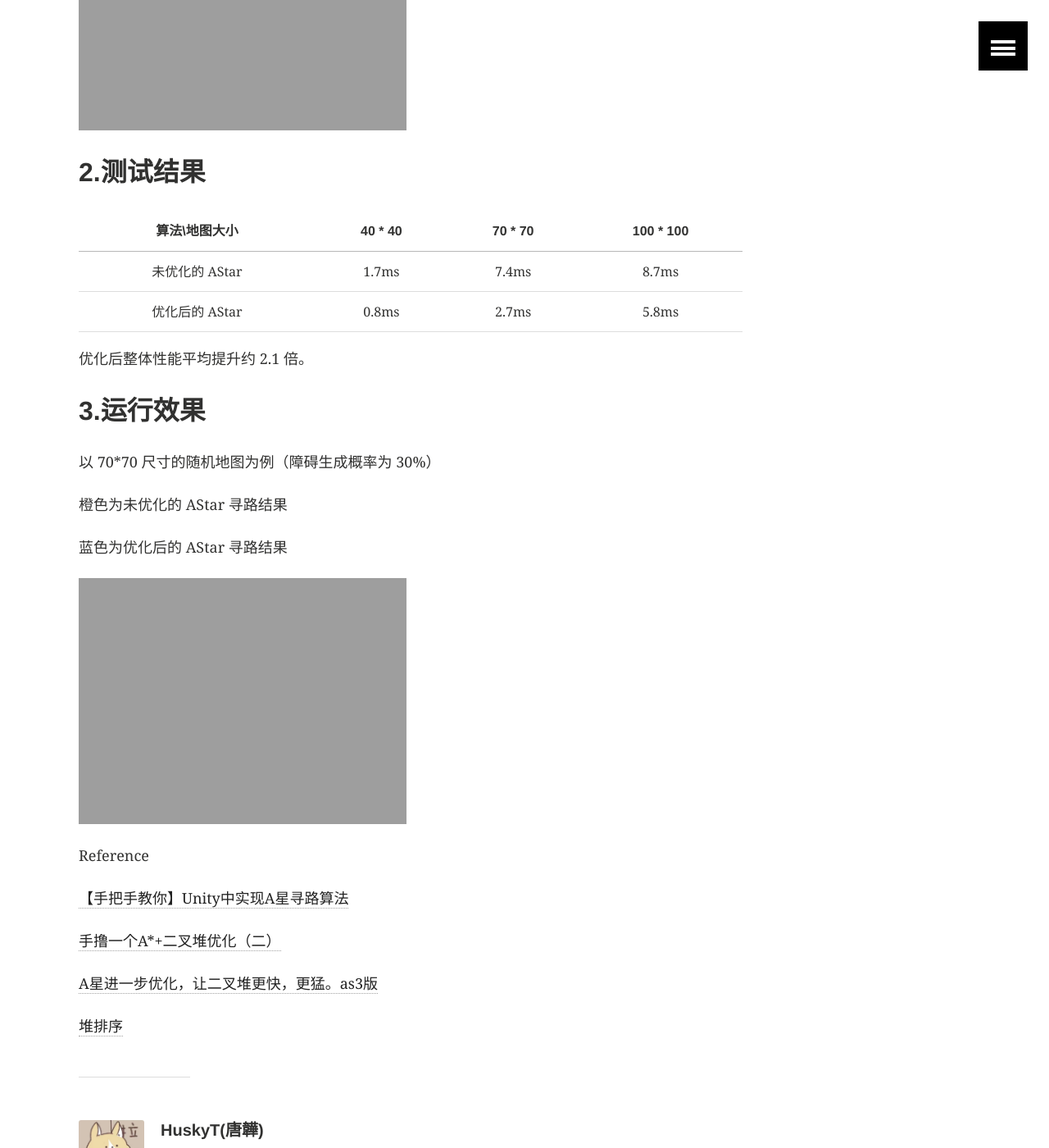
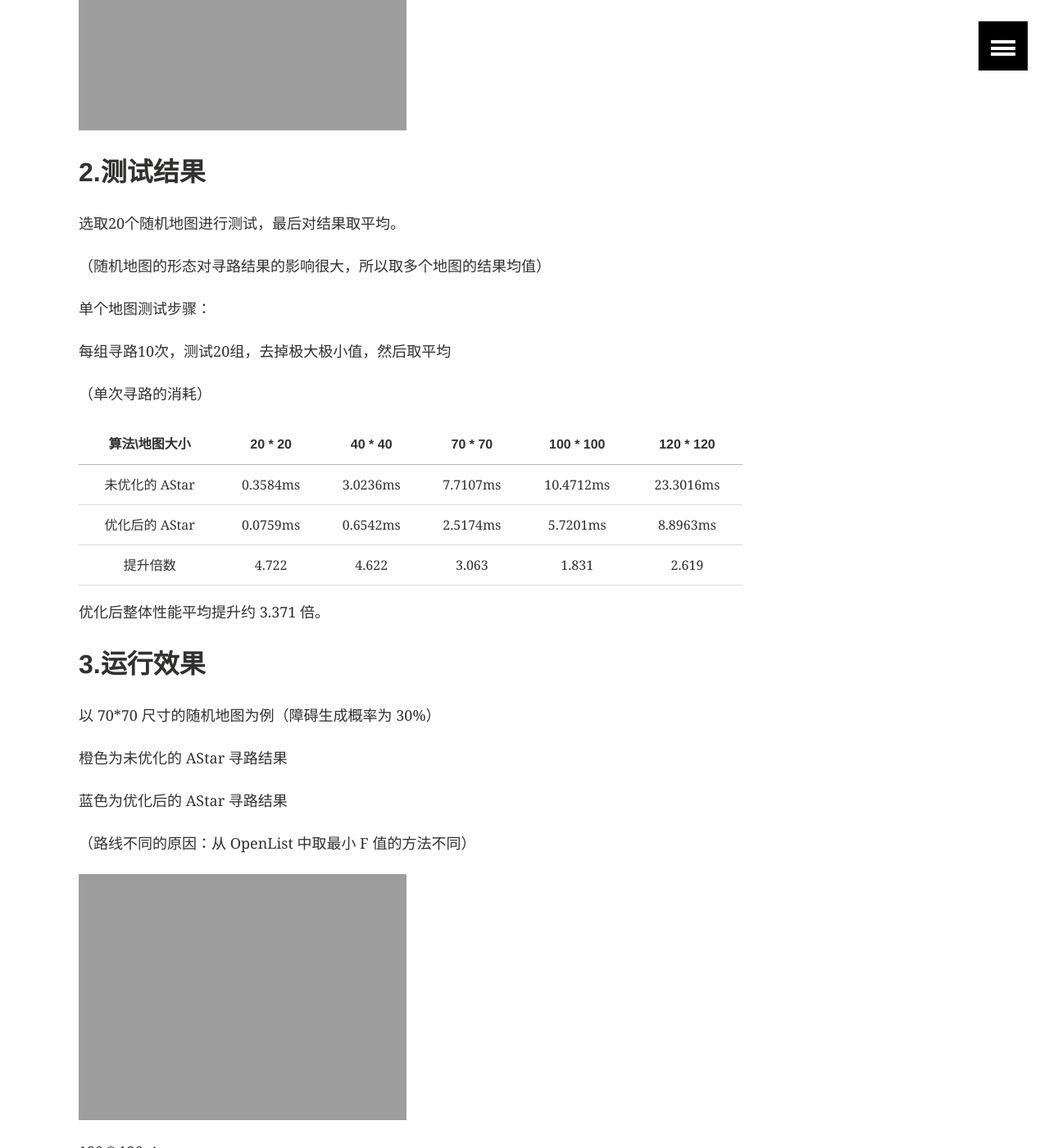
Before and after one commit to HuskyTGame/HuskyTGame.github.io, a Jekyll site: the page built from _posts/ai/2020-04-02-AI--AStar.md, in a window 1280 px wide and 1400 px high, scrolled down 19091 px. Shown: the whole window at 82% size. Built offline with Jekyll 4.4.1, drawn with Linux system fonts in a browser that asks for light colours.

Commit message:
Update 2020-04-02-AI--AStar.md

```diff
--- a/_posts/ai/2020-04-02-AI--AStar.md
+++ b/_posts/ai/2020-04-02-AI--AStar.md
@@ -710,12 +710,23 @@ namespace AStar
 
 ## 2.测试结果
 
-| 算法\地图大小 | 40 * 40  | 70 * 70  | 100 * 100  |
-| :--: | :--: | :--: | :--: |
-| 未优化的 AStar  | 1.7ms  | 7.4ms  | 8.7ms  |
-| 优化后的 AStar  | 0.8ms  | 2.7ms  | 5.8ms  |
+选取20个随机地图进行测试，最后对结果取平均。
 
-优化后整体性能平均提升约 2.1 倍。
+（随机地图的形态对寻路结果的影响很大，所以取多个地图的结果均值）
+
+单个地图测试步骤：
+
+每组寻路10次，测试20组，去掉极大极小值，然后取平均
+
+（单次寻路的消耗）
+
+| 算法\地图大小 | 20 * 20 | 40 * 40  | 70 * 70  | 100 * 100  | 120 * 120 |
+| :--: | :--: | :--: | :--: | :--: | :--: |
+| 未优化的 AStar  | 0.3584ms |3.0236ms | 7.7107ms | 10.4712ms | 23.3016ms |
+| 优化后的 AStar  | 0.0759ms |0.6542ms | 2.5174ms | 5.7201ms | 8.8963ms |
+| 提升倍数 | 4.722 | 4.622 | 3.063 | 1.831 | 2.619 |
+
+优化后整体性能平均提升约 3.371 倍。
 
 ## 3.运行效果
 
@@ -725,7 +736,17 @@ namespace AStar
 
 蓝色为优化后的 AStar 寻路结果
 
+（路线不同的原因：从 OpenList 中取最小 F 值的方法不同）
+
 ![GIF4](https://huskytgame.github.io/images/in-post/ai/2020-04-02-AI--AStar/AStarVSSimpleAStarAnim7070.gif)
+
+120 * 120 ：
+
+![GIF5](https://huskytgame.github.io/images/in-post/ai/2020-04-02-AI--AStar/AStarVSSimpleAStarAnim120120.gif)
+
+
+
+
 
 
 
```
